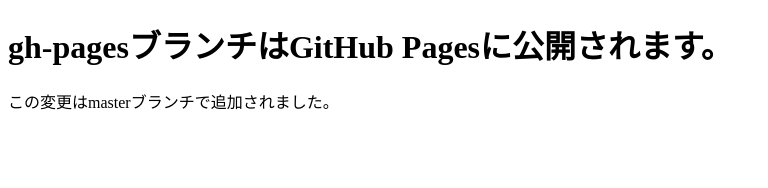
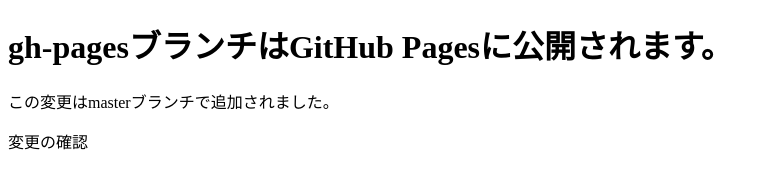
Before and after one commit to yasu9256/git-study, a plain HTML site: page index.html in a window 1280 px wide. Shown: the whole page, without its empty margins (0-768 px from the left). Drawn offline with Linux system fonts and the light colour scheme.

Commit message:
変更追加

```diff
--- a/index.html
+++ b/index.html
@@ -9,5 +9,6 @@
 <body>
     <h1>gh-pagesブランチはGitHub Pagesに公開されます。</h1>
     <p>この変更はmasterブランチで追加されました。</p>
+   <p>変更の確認</p>
 </body>
 </html>
```
